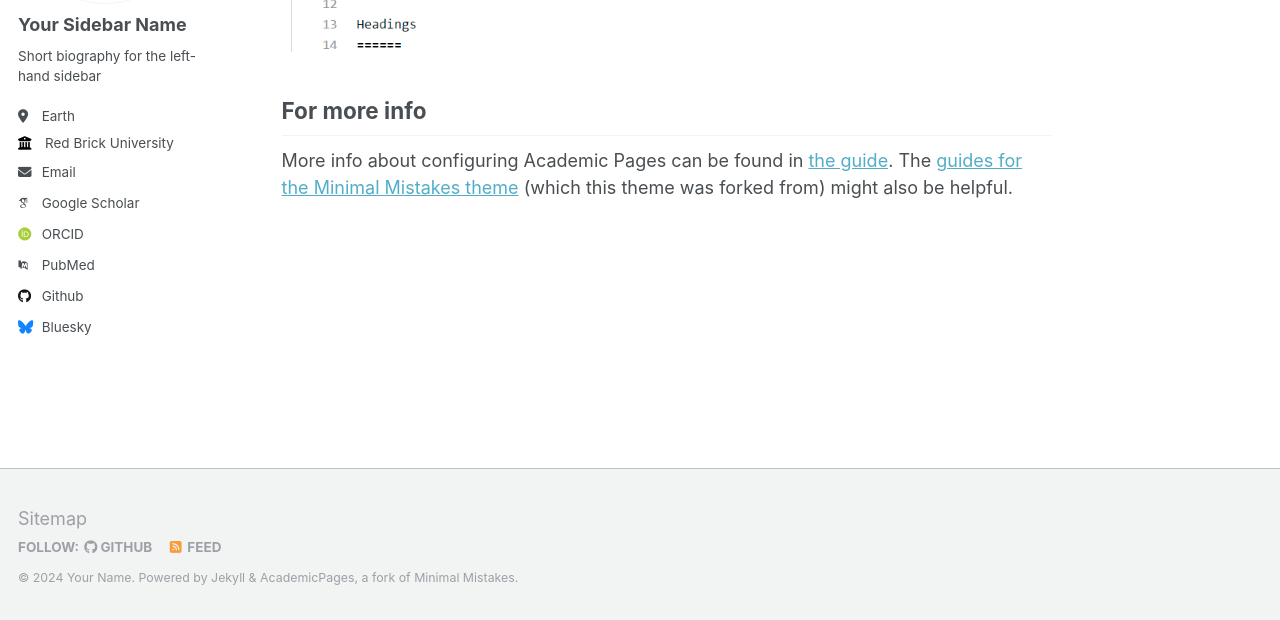
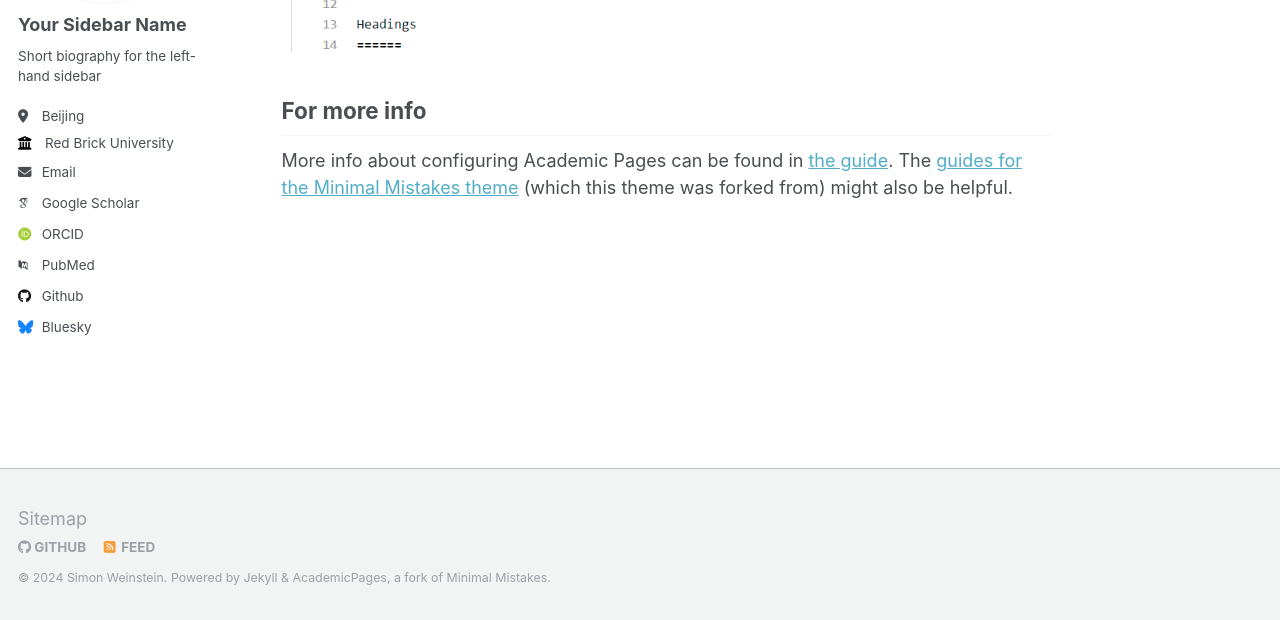
Before and after one commit to Simon007-heiyewuxing/CV, a Jekyll site: the page built from _pages/about.md, in a window 1280 px wide and 900 px high, scrolled down 2660 px. Shown: the part 277-897 px from the top of the window. Built offline with Jekyll 4.4.1, drawn with Linux system fonts in a browser that asks for light colours; some web fonts are replaced.

Commit message:
Update _config.yml

```diff
--- a/_config.yml
+++ b/_config.yml
@@ -7,14 +7,14 @@
 # server process.
 
 # Basic Site Settings
-locale                   : "en-US"
+locale                   : "ch-CN"
 title                    : "Your Name / Site Title"
 title_separator          : "-"
-name                     : &name "Your Name"
+name                     : &name "Simon Weinstein"
 description              : &description "personal description"
 url                      : https://academicpages.github.io # the base hostname & protocol for your site e.g. "https://mmistakes.github.io"
 baseurl                  : "" # the subpath of your site, e.g. "/blog"
-repository               : "academicpages/academicpages.github.io"
+repository               : "Simon007-heiyewuxing/"
 
 # Site Author - The following control what appear as part of the author content on the side bar.
 #               If a field is blank the icon and link will not appear, otherwise it will be shown.
@@ -25,7 +25,7 @@ author:
   name             : "Your Sidebar Name"
   pronouns         : # example: "she/her"
   bio              : "Short biography for the left-hand sidebar"
-  location         : "Earth"
+  location         : "Beijing"
   employer         : "Red Brick University"
   uri              : # URL
   email            : "none@example.org"
```
